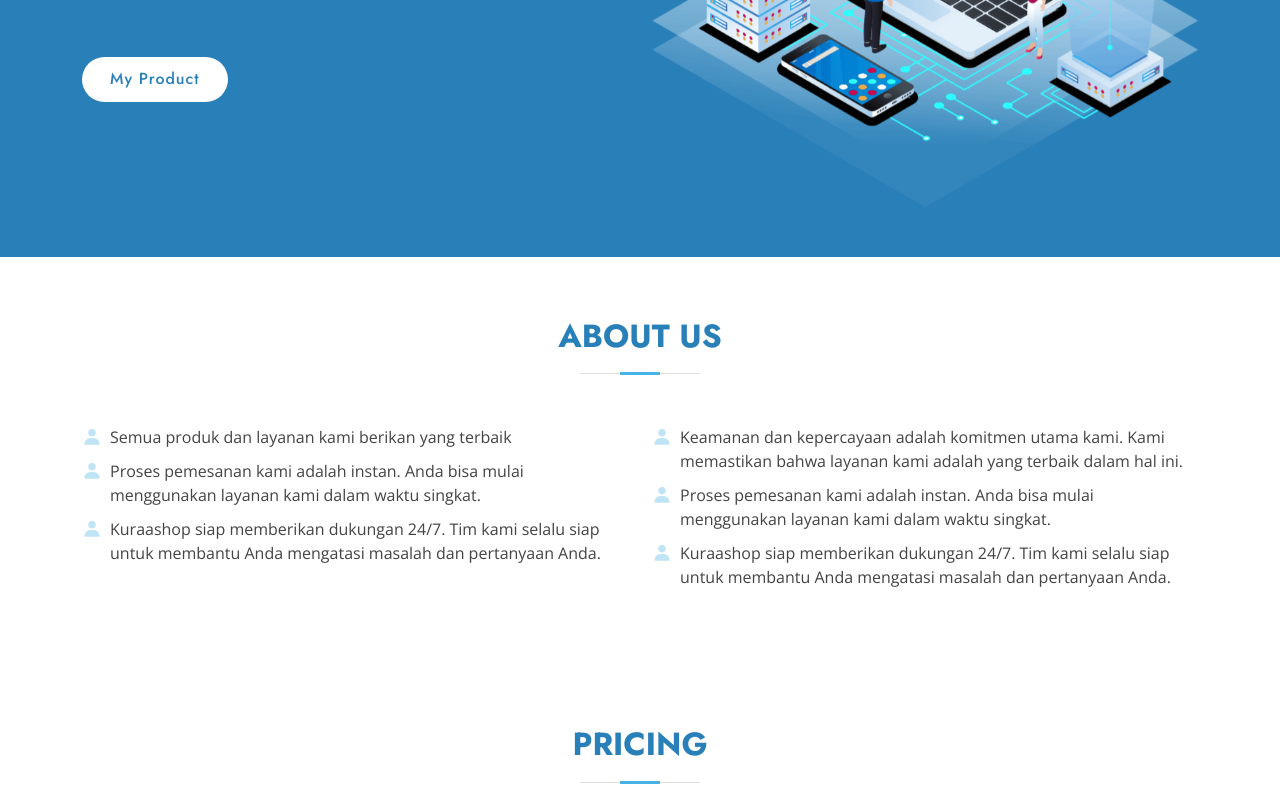
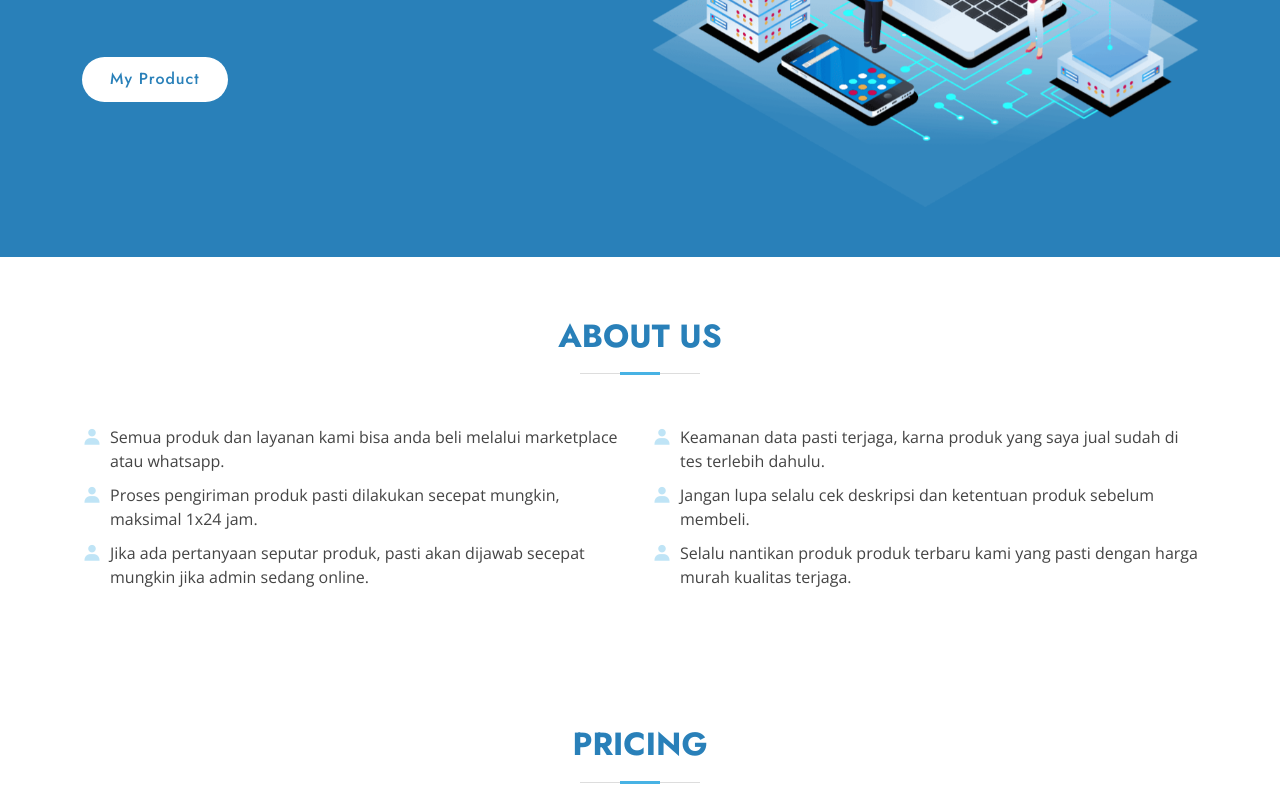
Before and after one commit to warunkpedia/warunkpedia.github.io, a plain HTML site: page index.html in a window 1280 px wide. Shown: the part 383-1170 px from the top of the page. Drawn offline with nearby package versions, Linux system fonts and the light colour scheme.

Commit message:
Update index.html

```diff
--- a/index.html
+++ b/index.html
@@ -10,8 +10,8 @@
   <meta content="RDP, VPS, mesin virtual, layanan cloud, keamanan data, semrush, trial, vps harian, singapore, tunneling" name="keywords">
 
   <!-- Favicons -->
-  <link href="assets/img/favicon.png" rel="icon">
-  <link href="assets/img/favicon.png" rel="apple-touch-icon">
+  <link href="assets/img/favicon.ico" rel="icon">
+  <link href="assets/img/favicon.ico" rel="apple-touch-icon">
 
   <!-- Google Fonts -->
   <link href="https://fonts.googleapis.com/css?family=Open+Sans:300,300i,400,400i,600,600i,700,700i|Jost:300,300i,400,400i,500,500i,600,600i,700,700i|Poppins:300,300i,400,400i,500,500i,600,600i,700,700i" rel="stylesheet">
@@ -88,16 +88,16 @@
         <div class="row content">
           <div class="col-lg-6">
             <ul>
-              <li><i class="bx bxs-user bx-flashing"></i> Semua produk dan layanan kami berikan yang terbaik</li>
-              <li><i class="bx bxs-user bx-flashing"></i> Proses pemesanan kami adalah instan. Anda bisa mulai menggunakan layanan kami dalam waktu singkat.</li>
-              <li><i class="bx bxs-user bx-flashing"></i> Kuraashop siap memberikan dukungan 24/7. Tim kami selalu siap untuk membantu Anda mengatasi masalah dan pertanyaan Anda.</li>
+              <li><i class="bx bxs-user bx-flashing"></i> Semua produk dan layanan kami bisa anda beli melalui marketplace atau whatsapp.</li>
+              <li><i class="bx bxs-user bx-flashing"></i> Proses pengiriman produk pasti dilakukan secepat mungkin, maksimal 1x24 jam.</li>
+              <li><i class="bx bxs-user bx-flashing"></i> Jika ada pertanyaan seputar produk, pasti akan dijawab secepat mungkin jika admin sedang online.</li>
             </ul>
           </div>
           <div class="col-lg-6 pt-4 pt-lg-0">
             <ul>
-              <li><i class="bx bxs-user bx-flashing"></i> Keamanan dan kepercayaan adalah komitmen utama kami. Kami memastikan bahwa layanan kami adalah yang terbaik dalam hal ini.</li>
-              <li><i class="bx bxs-user bx-flashing"></i> Proses pemesanan kami adalah instan. Anda bisa mulai menggunakan layanan kami dalam waktu singkat.</li>
-              <li><i class="bx bxs-user bx-flashing"></i> Kuraashop siap memberikan dukungan 24/7. Tim kami selalu siap untuk membantu Anda mengatasi masalah dan pertanyaan Anda.</li>
+              <li><i class="bx bxs-user bx-flashing"></i> Keamanan data pasti terjaga, karna produk yang saya jual sudah di tes terlebih dahulu.</li>
+              <li><i class="bx bxs-user bx-flashing"></i> Jangan lupa selalu cek deskripsi dan ketentuan produk sebelum membeli.</li>
+              <li><i class="bx bxs-user bx-flashing"></i> Selalu nantikan produk produk terbaru kami yang pasti dengan harga murah kualitas terjaga.</li>
             </ul>
           </div>
         </div>
```
